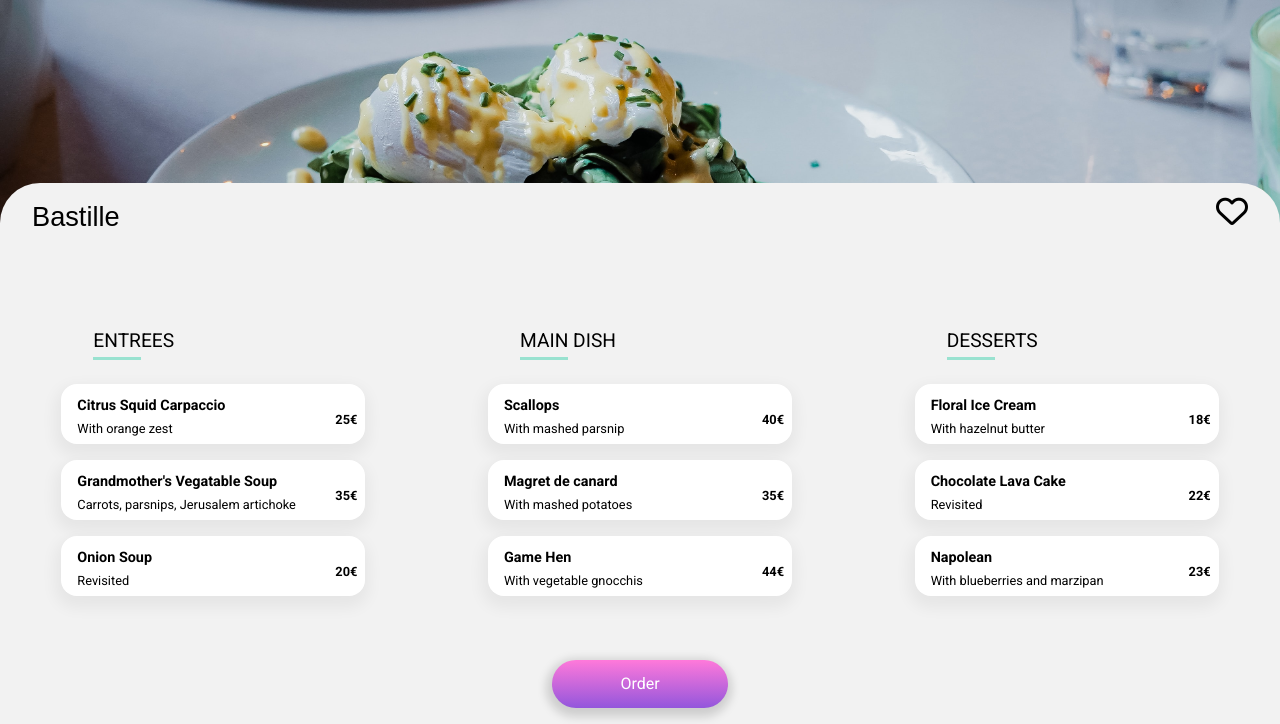
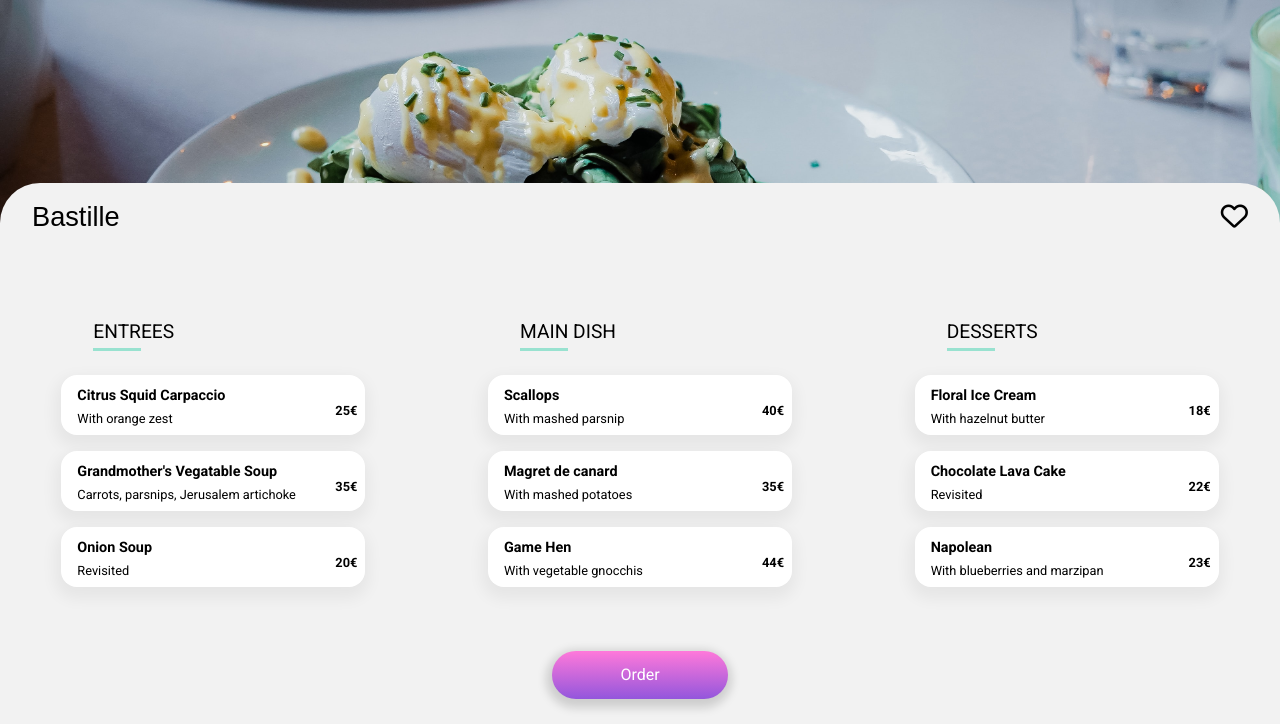
Before and after one commit to ConnorLJ/ConnorJevons_3_09252022_A, a website: page bastille.html in a window 1280 px wide. Shown: the part 76-800 px from the top of the page. Drawn offline with Linux system fonts and the light colour scheme; a web font is replaced by a local one.

Commit message:
Finished animation on menu cards. Fixed sizing on icons and placement of 'new' logo on homepage cards.

```diff
--- a/sass/base/_animations.scss
+++ b/sass/base/_animations.scss
@@ -92,6 +92,6 @@
 
 @keyframes spin-it {
     to {
-        transform: rotate (360deg)
+        transform: rotate(360deg)
     }
 }
--- a/sass/components/_icons.scss
+++ b/sass/components/_icons.scss
@@ -61,11 +61,11 @@
 	&--empty i {
 		background-color: $color-background;
 		float: right;
-		font-size: 2rem;
+		font-size: 1.7rem;
 		font-weight: 100;
 		position: relative;
 		right: 2rem;
-		bottom: 5.5rem;
+		bottom: 4.7rem;
 
 		&:hover {
 			opacity: 0;
@@ -79,16 +79,16 @@
 		-webkit-background-clip: text;
 		-webkit-text-fill-color: transparent;
 		float: right;
-		font-size: 2rem;
+		font-size: 1.7rem;
 		position: relative;
 		right: 2rem;
-		bottom: 3.5rem;
+		bottom: 2.9rem;
 	}
 }
 
 .check {
 	color: white;
 	border-radius: 50%;
-	font-size: 1.5rem;
+	font-size: 1.2rem;
 	white-space: nowrap;
 }
--- a/sass/pages/_home.scss
+++ b/sass/pages/_home.scss
@@ -68,8 +68,8 @@
 
 	&__new {
 		position: relative;
-		left: 12rem;
-		bottom: 18rem;
+		left: 12.5rem;
+		bottom: 16.5rem;
 		z-index: 1;
 	}
 }
```
Also changed, not shown: index.html (+1 -1 lines), css/style.css, 1 other file.
